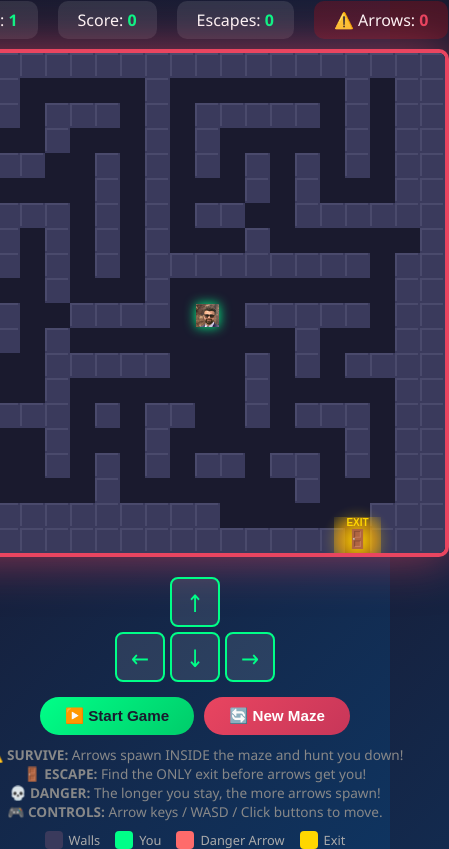
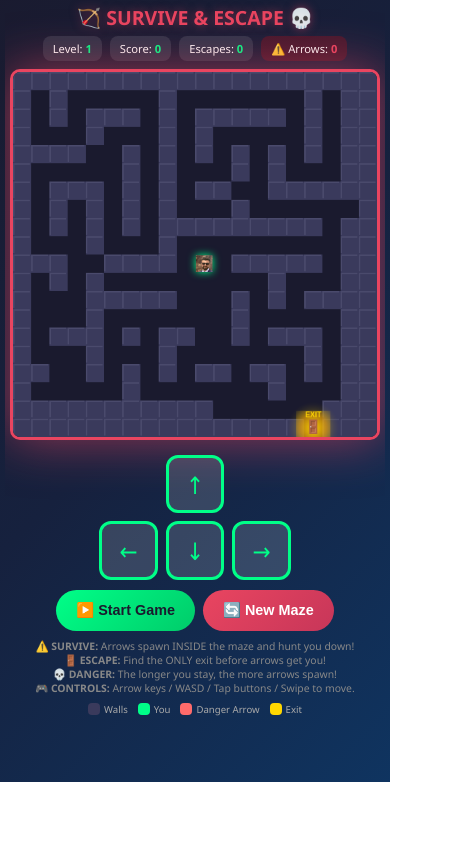
Before and after one commit to cbmofficial1979-sys/sajan, a plain HTML site: page index.html in a window 390 px wide. Shown: the part 62-911 px from the top of the page, 449 px wide, since content can reach past the window. After the commit the page ends 844 px from the top, so only its background shows below. Drawn offline with Linux system fonts and the light colour scheme.

Commit message:
Make game responsive with mobile touch/swipe controls

```diff
--- a/index.html
+++ b/index.html
@@ -2,7 +2,9 @@
 <html lang="en">
 <head>
     <meta charset="UTF-8">
-    <meta name="viewport" content="width=device-width, initial-scale=1.0">
+    <meta name="viewport" content="width=device-width, initial-scale=1.0, maximum-scale=1.0, user-scalable=no">
+    <meta name="apple-mobile-web-app-capable" content="yes">
+    <meta name="mobile-web-app-capable" content="yes">
     <title>🏹 Arrow Survival Maze - Escape or Die!</title>
     <style>
         * {
@@ -19,32 +21,39 @@
             background: linear-gradient(135deg, #1a1a2e 0%, #16213e 50%, #0f3460 100%);
             font-family: 'Segoe UI', Tahoma, Geneva, Verdana, sans-serif;
             overflow: hidden;
+            touch-action: none;
+            -webkit-touch-callout: none;
+            -webkit-user-select: none;
+            user-select: none;
         }
         .game-container {
             text-align: center;
+            padding: 10px;
+            max-width: 100vw;
+            overflow: hidden;
         }
 
         h1 {
             color: #e94560;
-            margin-bottom: 15px;
+            margin-bottom: 10px;
             text-shadow: 0 0 10px rgba(233, 69, 96, 0.5);
-            font-size: 2.2rem;
+            font-size: clamp(1.2rem, 5vw, 2.2rem);
         }
 
         .info-panel {
             display: flex;
             justify-content: center;
-            gap: 20px;
-            margin-bottom: 10px;
+            gap: 8px;
+            margin-bottom: 8px;
             flex-wrap: wrap;
         }
 
         .info-box {
             background: rgba(255, 255, 255, 0.1);
-            padding: 8px 20px;
-            border-radius: 10px;
+            padding: 5px 10px;
+            border-radius: 8px;
             color: #fff;
-            font-size: 1rem;
+            font-size: clamp(0.7rem, 2.5vw, 1rem);
         }
 
         .info-box span {
@@ -57,10 +66,13 @@
         }
 
         #gameCanvas {
-            border: 4px solid #e94560;
+            border: 3px solid #e94560;
             border-radius: 10px;
             box-shadow: 0 0 30px rgba(233, 69, 96, 0.3);
             background: #0a0a1a;
+            max-width: 95vw;
+            max-height: 50vh;
+            touch-action: none;
         }
 
         .controls {
@@ -103,31 +115,34 @@
 
         .arrow-keys {
             display: grid;
-            grid-template-columns: repeat(3, 50px);
-            grid-template-rows: repeat(2, 50px);
-            gap: 5px;
-            margin: 15px auto;
+            grid-template-columns: repeat(3, clamp(50px, 15vw, 70px));
+            grid-template-rows: repeat(2, clamp(50px, 15vw, 70px));
+            gap: 8px;
+            margin: 10px auto;
             width: fit-content;
         }
 
         .arrow-key {
-            width: 50px;
-            height: 50px;
-            background: rgba(255, 255, 255, 0.1);
-            border: 2px solid #00ff88;
-            border-radius: 8px;
+            width: clamp(50px, 15vw, 70px);
+            height: clamp(50px, 15vw, 70px);
+            background: rgba(255, 255, 255, 0.15);
+            border: 3px solid #00ff88;
+            border-radius: 12px;
             color: #00ff88;
-            font-size: 1.5rem;
+            font-size: clamp(1.5rem, 5vw, 2.5rem);
             display: flex;
             justify-content: center;
             align-items: center;
             cursor: pointer;
-            transition: all 0.2s;
+            transition: all 0.1s;
+            touch-action: manipulation;
+            -webkit-tap-highlight-color: transparent;
         }
 
         .arrow-key:hover, .arrow-key:active {
-            background: rgba(0, 255, 136, 0.3);
-            transform: scale(0.95);
+            background: rgba(0, 255, 136, 0.5);
+            transform: scale(0.9);
+            border-color: #fff;
         }
 
         .arrow-key.empty {
@@ -135,34 +150,85 @@
         }
 
         .instructions {
-            margin-top: 10px;
+            margin-top: 8px;
             color: #888;
-            font-size: 0.85rem;
-            max-width: 500px;
+            font-size: clamp(0.65rem, 2.5vw, 0.85rem);
+            max-width: 95vw;
             margin-left: auto;
             margin-right: auto;
+            padding: 0 10px;
+        }
+
+        .swipe-hint {
+            display: none;
+            color: #00ff88;
+            font-size: clamp(0.8rem, 3vw, 1rem);
+            margin-top: 5px;
+            animation: pulse-text 1.5s infinite;
+        }
+
+        @keyframes pulse-text {
+            0%, 100% { opacity: 0.7; }
+            50% { opacity: 1; }
+        }
+
+        @media (pointer: coarse) {
+            .swipe-hint {
+                display: block;
+            }
         }
 
         .legend {
             display: flex;
             justify-content: center;
-            gap: 15px;
-            margin-top: 10px;
+            gap: 10px;
+            margin-top: 8px;
             flex-wrap: wrap;
         }
 
         .legend-item {
             display: flex;
             align-items: center;
-            gap: 6px;
+            gap: 4px;
             color: #aaa;
-            font-size: 0.8rem;
+            font-size: clamp(0.6rem, 2vw, 0.8rem);
         }
 
         .legend-color {
-            width: 18px;
-            height: 18px;
+            width: clamp(12px, 3vw, 18px);
+            height: clamp(12px, 3vw, 18px);
             border-radius: 4px;
+        }
+
+        /* Mobile-specific styles */
+        @media (max-width: 600px) {
+            .game-container {
+                padding: 5px;
+            }
+
+            h1 {
+                margin-bottom: 5px;
+            }
+
+            .controls {
+                margin-top: 8px;
+                gap: 8px;
+            }
+
+            button {
+                padding: 12px 20px;
+                font-size: 0.9rem;
+            }
+        }
+
+        @media (max-height: 700px) {
+            .instructions {
+                display: none;
+            }
+
+            .legend {
+                display: none;
+            }
         }
 
         .wall-color { background: #3a3a5c; }
@@ -185,16 +251,18 @@
 
         .game-over-box {
             background: linear-gradient(135deg, #1a1a2e, #16213e);
-            padding: 40px;
+            padding: clamp(20px, 5vw, 40px);
             border-radius: 20px;
             border: 3px solid #e94560;
             text-align: center;
+            max-width: 90vw;
+            margin: 20px;
         }
 
         .game-over-box h2 {
             color: #e94560;
-            font-size: 2.5rem;
-            margin-bottom: 20px;
+            font-size: clamp(1.5rem, 6vw, 2.5rem);
+            margin-bottom: 15px;
         }
 
         .game-over-box.win h2 {
@@ -264,8 +332,9 @@
             <strong>⚠️ SURVIVE:</strong> Arrows spawn INSIDE the maze and hunt you down!<br>
             <strong>🚪 ESCAPE:</strong> Find the ONLY exit before arrows get you!<br>
             <strong>💀 DANGER:</strong> The longer you stay, the more arrows spawn!<br>
-            <strong>🎮 CONTROLS:</strong> Arrow keys / WASD / Click buttons to move.
+            <strong>🎮 CONTROLS:</strong> Arrow keys / WASD / Tap buttons / Swipe to move.
         </p>
+        <p class="swipe-hint">👆 SWIPE on screen or TAP buttons to move!</p>
 
         <div class="legend">
             <div class="legend-item"><div class="legend-color wall-color"></div> Walls</div>
@@ -1034,13 +1103,89 @@
             }
         });
 
-        // Touch/click controls
+        // Touch/click controls for buttons
         document.getElementById('upKey').addEventListener('click', () => movePlayer(0, -1));
         document.getElementById('downKey').addEventListener('click', () => movePlayer(0, 1));
         document.getElementById('leftKey').addEventListener('click', () => movePlayer(-1, 0));
         document.getElementById('rightKey').addEventListener('click', () => movePlayer(1, 0));
 
+        // Touch controls for buttons - prevent double firing
+        document.getElementById('upKey').addEventListener('touchstart', (e) => { e.preventDefault(); movePlayer(0, -1); });
+        document.getElementById('downKey').addEventListener('touchstart', (e) => { e.preventDefault(); movePlayer(0, 1); });
+        document.getElementById('leftKey').addEventListener('touchstart', (e) => { e.preventDefault(); movePlayer(-1, 0); });
+        document.getElementById('rightKey').addEventListener('touchstart', (e) => { e.preventDefault(); movePlayer(1, 0); });
+
+        // Swipe controls for the entire screen
+        let touchStartX = 0;
+        let touchStartY = 0;
+        let touchEndX = 0;
+        let touchEndY = 0;
+        const minSwipeDistance = 30;
+
+        document.addEventListener('touchstart', (e) => {
+            touchStartX = e.changedTouches[0].screenX;
+            touchStartY = e.changedTouches[0].screenY;
+        }, { passive: true });
+
+        document.addEventListener('touchend', (e) => {
+            // Ignore if touching buttons
+            if (e.target.classList.contains('arrow-key') || e.target.tagName === 'BUTTON') {
+                return;
+            }
+
+            touchEndX = e.changedTouches[0].screenX;
+            touchEndY = e.changedTouches[0].screenY;
+            handleSwipe();
+        }, { passive: true });
+
+        function handleSwipe() {
+            const deltaX = touchEndX - touchStartX;
+            const deltaY = touchEndY - touchStartY;
+            const absDeltaX = Math.abs(deltaX);
+            const absDeltaY = Math.abs(deltaY);
+
+            if (Math.max(absDeltaX, absDeltaY) < minSwipeDistance) {
+                return; // Too small to be a swipe
+            }
+
+            if (absDeltaX > absDeltaY) {
+                // Horizontal swipe
+                if (deltaX > 0) {
+                    movePlayer(1, 0); // Right
+                } else {
+                    movePlayer(-1, 0); // Left
+                }
+            } else {
+                // Vertical swipe
+                if (deltaY > 0) {
+                    movePlayer(0, 1); // Down
+                } else {
+                    movePlayer(0, -1); // Up
+                }
+            }
+        }
+
+        // Responsive canvas resizing
+        function resizeCanvas() {
+            const maxWidth = Math.min(window.innerWidth * 0.95, 500);
+            const maxHeight = Math.min(window.innerHeight * 0.45, 500);
+            const size = Math.min(maxWidth, maxHeight);
+
+            canvas.style.width = size + 'px';
+            canvas.style.height = size + 'px';
+        }
+
+        window.addEventListener('resize', resizeCanvas);
+        window.addEventListener('orientationchange', () => {
+            setTimeout(resizeCanvas, 100);
+        });
+
+        // Prevent default touch behaviors on canvas
+        canvas.addEventListener('touchmove', (e) => e.preventDefault(), { passive: false });
+        canvas.addEventListener('touchstart', (e) => e.preventDefault(), { passive: false });
+
         // Initialize
+        resizeCanvas();
         generateMaze();
         drawGame();
     </script>
```
